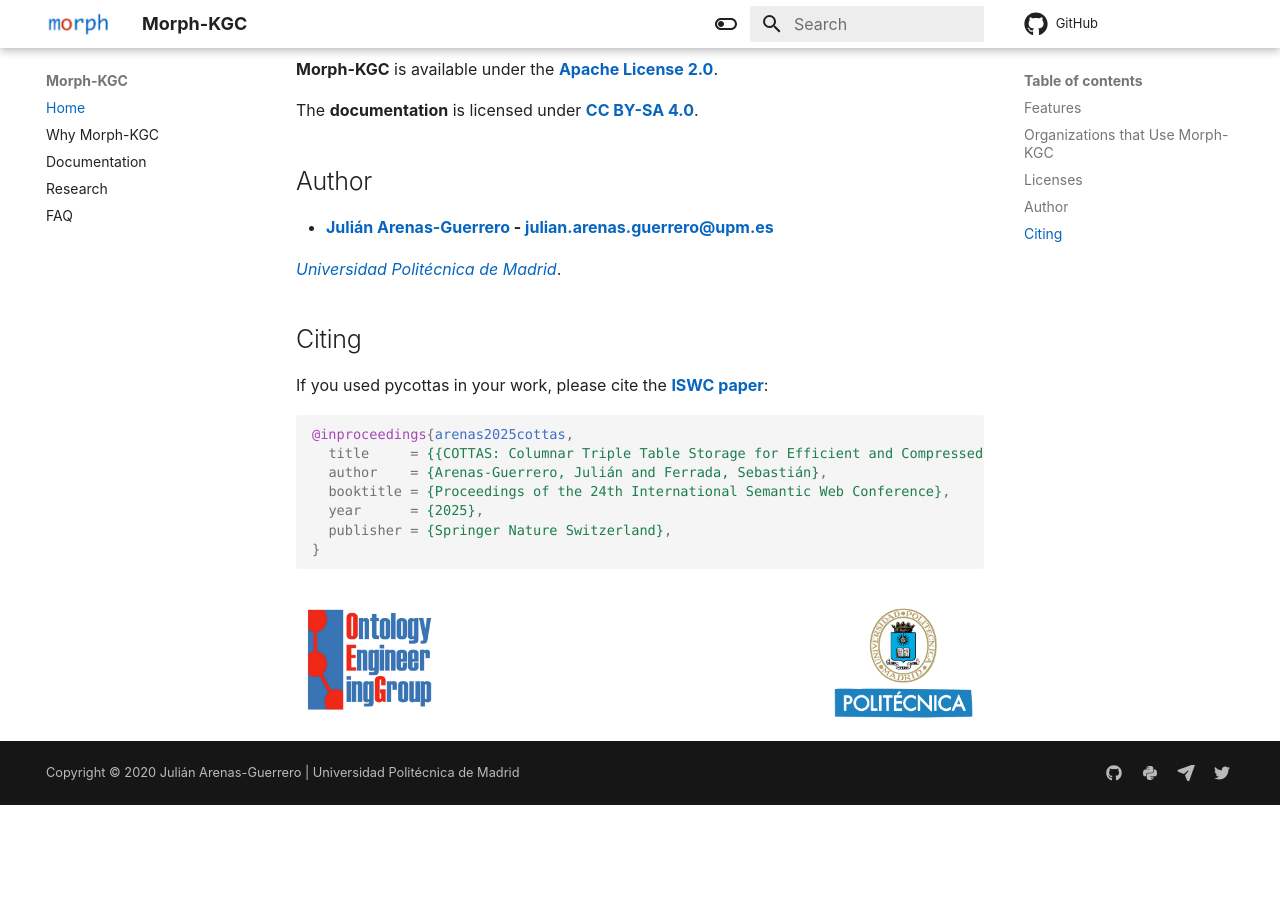
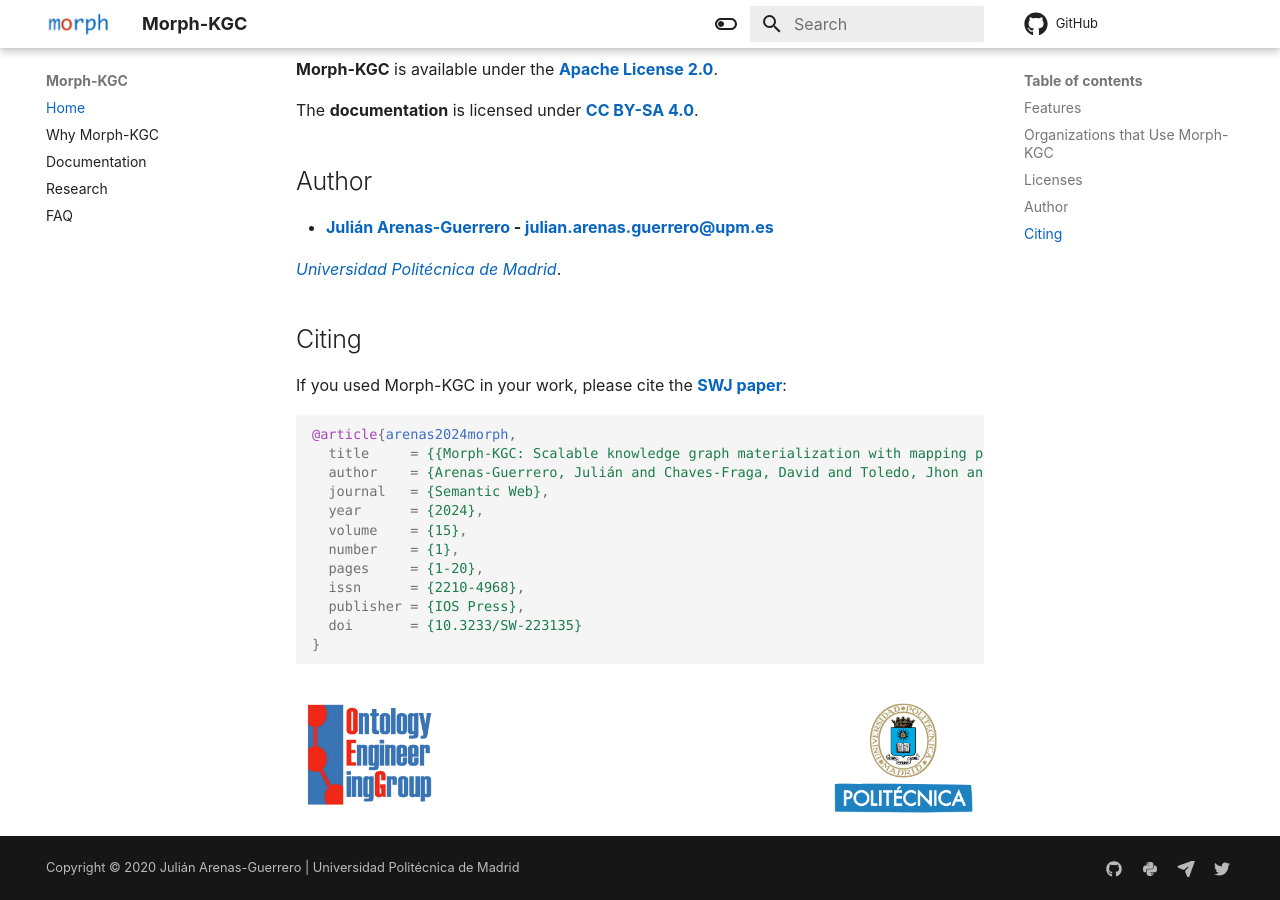
Before and after one commit to morph-kgc/morph-kgc-docs, an MkDocs documentation site: the page built from docs/index.md, in a window 1280 px wide and 900 px high, scrolled down 1295 px. Built offline with MkDocs 1.6.1 and Material for MkDocs 9.7.7, drawn with Linux system fonts in a browser that asks for light colours; comment, search, counter and statistics services are not loaded; before the commit the page ends 2100 px from its top, so only the background shows below that.

Commit message:
Update index.md

````diff
--- a/docs/index.md
+++ b/docs/index.md
@@ -43,15 +43,20 @@ The **documentation** is licensed under **[CC BY-SA 4.0](https://creativecommons
 
 ## Citing
 
-If you used pycottas in your work, please cite the **[ISWC paper](https://sferrada.com/publication/2025-iswc-arenas-guerrero-cottas/2025-iswc-arenas-guerrero-cottas.pdf)**:
+If you used Morph-KGC in your work, please cite the **[SWJ paper](https://www.doi.org/10.3233/SW-223135)**:
 
 ``` bib
-@inproceedings{arenas2025cottas,
-  title     = {{COTTAS: Columnar Triple Table Storage for Efficient and Compressed RDF Management}},
-  author    = {Arenas-Guerrero, Julián and Ferrada, Sebastián},
-  booktitle = {Proceedings of the 24th International Semantic Web Conference},
-  year      = {2025},
-  publisher = {Springer Nature Switzerland},
+@article{arenas2024morph,
+  title     = {{Morph-KGC: Scalable knowledge graph materialization with mapping partitions}},
+  author    = {Arenas-Guerrero, Julián and Chaves-Fraga, David and Toledo, Jhon and Pérez, María S. and Corcho, Oscar},
+  journal   = {Semantic Web},
+  year      = {2024},
+  volume    = {15},
+  number    = {1},
+  pages     = {1-20},
+  issn      = {2210-4968},
+  publisher = {IOS Press},
+  doi       = {10.3233/SW-223135}
 }
 ```
 
````
